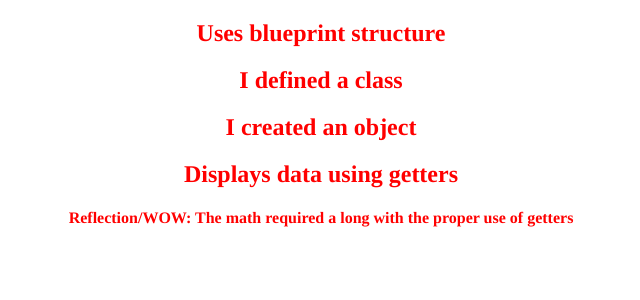
After one commit to ryanshay18/P3_Parrots, a Flask app: page /minilab in a window 1280 px wide. The commit adds this page. Shown: the top 300 px of the page, without its empty margins (319-959 px from the left). Run offline with Flask 2, Linux system fonts and the light colour scheme.

Commit message:
Minilab edit 4/7

```diff
--- a/main.py
+++ b/main.py
@@ -7,10 +7,13 @@ from query import query_colleges
 
 from minilabs.valerie.valerie import minilabs_valerie
 from minilabs.lola.lola import minilabs_lola
+from minilabs.ryan.ryan import ryan_blueprint
 
 app = Flask(__name__)
 app.register_blueprint(minilabs_valerie)
 app.register_blueprint(minilabs_lola)
+
+app.register_blueprint(ryan_blueprint)
 
 
 @app.route('/')
@@ -73,13 +76,13 @@ def responses():
 
 @app.route('/next', methods=['POST'])
 def next_question():
-  print(request.form['answer'])
-  print(request.form['answers'])
-  print(request.form['next_question'])
-  return render_template("quiz.html",
-                         data=quiz_data(),
-                         question_index=int(request.form['next_question']),
-                         answers=request.form['answers'])
+    print(request.form['answer'])
+    print(request.form['answers'])
+    print(request.form['next_question'])
+    return render_template("quiz.html",
+                           data=quiz_data(),
+                           question_index=int(request.form['next_question']),
+                           answers=request.form['answers'])
 
 
 @app.route('/submit', methods=['POST'])
--- /dev/null
+++ b/minilabs/ryan/ryan.py
@@ -0,0 +1,10 @@
+from flask import Blueprint, render_template
+
+from minilabs.ryan.ryanminilab1 import startupStack
+
+ryan_blueprint = Blueprint("ryan_blueprint", __name__, static_folder="static", template_folder="templates")
+
+
+@ryan_blueprint.route("/minilab")
+def ryan():
+    return render_template("ryanminilab1.html", ryanLab = startupStack())
--- /dev/null
+++ b/minilabs/ryan/ryanminilab1.py
@@ -0,0 +1,30 @@
+# generate random startup ideas, based on industry/topic chosen
+
+import random
+
+
+class startupStack:
+
+    def __init__(self, industry="tech"):
+        self.industry = industry
+
+    def setIndustry(self, input):
+        self.industry = input
+
+    def getIndustry(self):
+        return self.industry
+        # might need to add underscore after self
+
+    def getIdea(self):
+        stack = ['idea1', 'idea2']
+        n = random.randint(0, 1)
+        return stack[n]
+
+
+ideaStack = startupStack()
+
+ideaStack.setIndustry('Tech')
+
+print("The industry chosen is: " + ideaStack.getIndustry())
+
+print(ideaStack.getIdea())
--- /dev/null
+++ b/minilabs/ryan/templates/ryanminilab1.html
@@ -0,0 +1,16 @@
+<!DOCTYPE html>
+<html lang="en">
+<head>
+    <meta charset="UTF-8">
+    <title></title>
+</head>
+<body>
+
+<h2 style="text-align: center; font-family: times; color:red; font-size 25px"> Uses blueprint structure </h2>
+<h2 style="text-align: center; font-family: times; color:red; font-size 25px"> I defined a class </h2>
+<h2 style="text-align: center; font-family: times; color:red; font-size 25px"> I created an object </h2>
+<h2 style="text-align: center; font-family: times; color:red; font-size 25px"> Displays data using getters </h2>
+<h4 style="text-align: center; font-family: times; color:red; font-size 10px"> Reflection/WOW: The math required a long with the proper use of getters </h4>
+
+</body>
+</html>
--- a/templates/about.html
+++ b/templates/about.html
@@ -11,7 +11,7 @@
     <button onclick="myFunction()" class="dropbtn" style="text-align: center; padding-left: 15; font-family: times-new-roman; color:red; font-size: 40px">About the Creators
     </button>
     <div id="myDropdown" class="dropdown-content">
-        <a href="/ryan" style="text-align: center; font-size:30px"> Ryan</a>
+        <a href="/ryan/minilab" style="text-align: center; font-size:30px"> Ryan</a>
         <a href="/nickminilab1" style="text-align: center; font-size:30px"> Nick</a>
         <a href="/lola/minilab" style="text-align: center; font-size:30px"> Lola</a>
         <a href="/valerie/minilab" style="text-align: center; font-size:30px"> Valerie</a>
```
